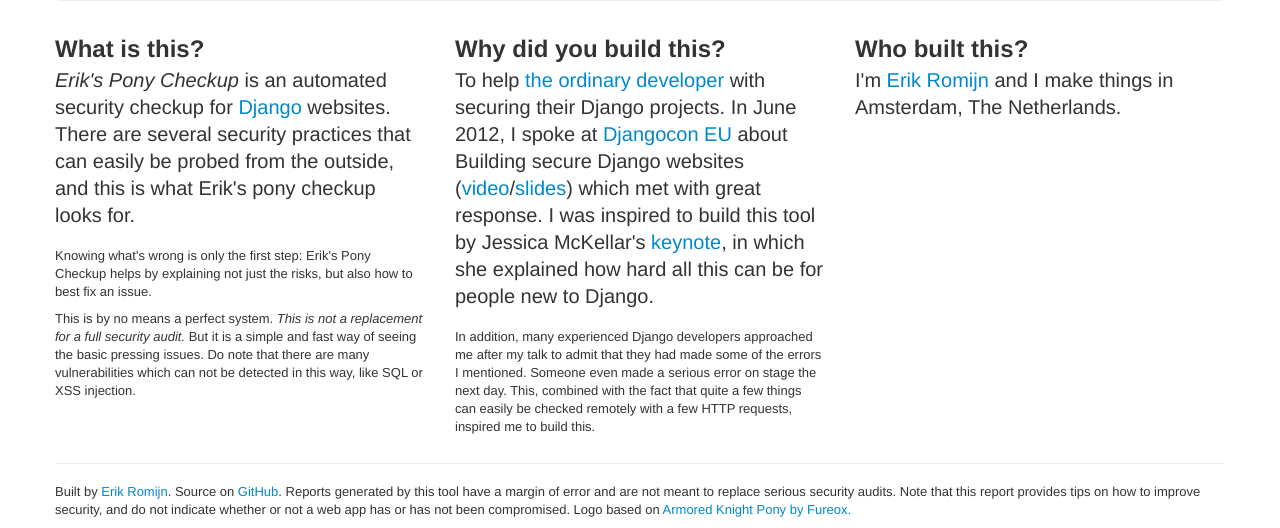
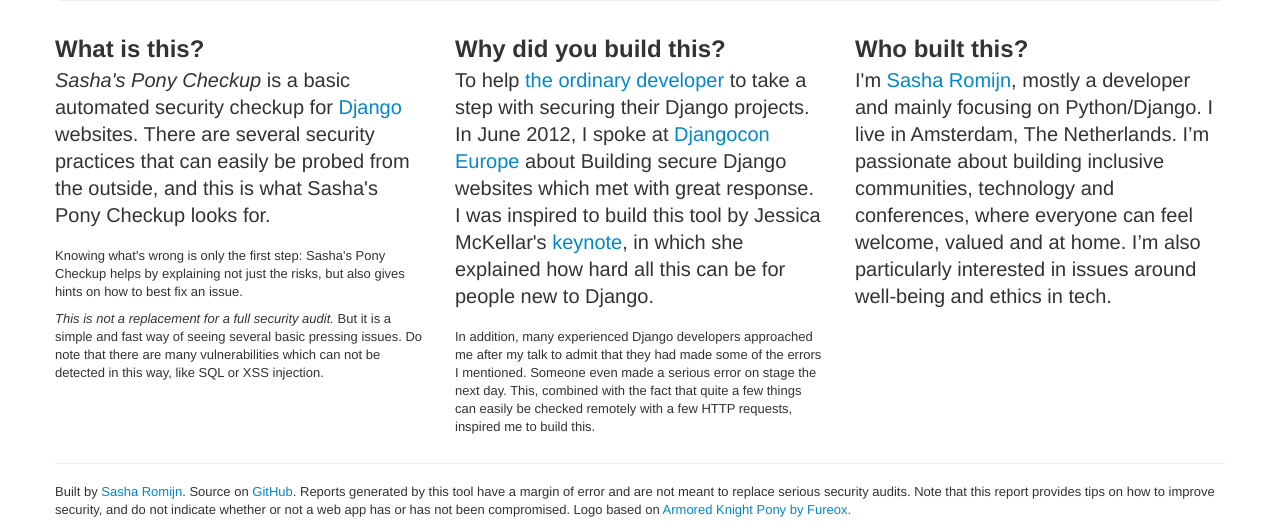
Before and after one commit to NazarMiroshnichenko/ponycheckup, a Django app: page / in a window 1280 px wide. Shown: the part 629-1157 px from the top of the page. Run offline with Django 3.2, Linux system fonts and the light colour scheme; parts of the project's set-up code (start-up, migrations or seed data) failed here and were passed over; some libraries are stand-ins or nearby versions.

Commit message:
Updated some branding.

```diff
--- a/ponycheckup/check/checker.py
+++ b/ponycheckup/check/checker.py
@@ -16,7 +16,7 @@
 class SecurityChecker(object):
     def run_check(self, url):
         self.session = requests.session()
-        self.session.headers = [('User-agent', "Erik's pony checkup - http://ponycheckup.com/")]
+        self.session.headers = [('User-agent', "Sasha's pony checkup - http://ponycheckup.com/")]
 
         try:
             homepage = self.session.get(url, timeout=7)
--- a/ponycheckup/check/templates/check/enter_url.html
+++ b/ponycheckup/check/templates/check/enter_url.html
@@ -22,22 +22,21 @@
 <div class="row">
     <div class="span4">
         <h2>What is this?</h2>
-        <p class="lead"><em>Erik's Pony Checkup</em> is an automated security checkup for <a href="http://djangoproject.com">Django</a>
+        <p class="lead"><em>Sasha's Pony Checkup</em> is a basic automated security checkup for <a href="http://djangoproject.com">Django</a>
             websites. There are several security practices that can easily be probed from the outside, and this is what
-            Erik's pony checkup looks for.</p>
+            Sasha's Pony Checkup looks for.</p>
         <p>Knowing what's wrong is only the first step:
-            Erik's Pony Checkup helps by explaining not just the risks, but also how to best fix an issue.</p>
-        <p>This is by no means a perfect system. <em>This is not a replacement for a full security audit.</em> But it is a
-            simple and fast way of seeing the basic pressing issues. Do note that there are many vulnerabilities which
+            Sasha's Pony Checkup helps by explaining not just the risks, but also gives hints on how to best fix an issue.</p>
+        <p><em>This is not a replacement for a full security audit.</em> But it is a
+            simple and fast way of seeing several basic pressing issues. Do note that there are many vulnerabilities which
             can not be detected in this way, like SQL or XSS injection.</p>
     </div>
     <div class="span4">
         <h2>Why did you build this?</h2>
-        <p class="lead">To help <a href="http://www.erik.io/blog/2013/12/15/appeal-for-security-for-the-ordinary-developer/">the ordinary developer</a>
-            with securing their Django projects.
-            In June 2012, I spoke at <a href="http://2012.djangocon.eu">Djangocon EU</a>
+        <p class="lead">To help <a href="http://www.mxsasha.eu/blog/2013/12/15/appeal-for-security-for-the-ordinary-developer/">the ordinary developer</a>
+            to take a step with securing their Django projects.
+            In June 2012, I spoke at <a href="http://2012.djangocon.eu">Djangocon Europe</a>
             about Building secure Django websites
-            (<a href="http://klewel.com/conferences/djangocon-2012/index.php?talkID=7">video</a>/<a href="https://speakerdeck.com/u/erik/p/building-secure-django-websites">slides</a>)
             which met with great response. I was inspired to build this tool by Jessica McKellar's
             <a href="http://klewel.com/conferences/djangocon-2012/index.php?talkID=35">keynote</a>, in which
             she explained how hard all this can be for people new to Django.</p>
@@ -47,7 +46,9 @@
     </div>
     <div class="span4">
         <h2>Who built this?</h2>
-        <p class="lead">I'm <a href="http://twitter.com/erikpub">Erik Romijn</a> and I make things in Amsterdam, The Netherlands.</p>
+        <p class="lead">I'm <a href="http://twitter.com/mxsash">Sasha Romijn</a>, mostly a developer and mainly focusing on Python/Django.
+            I live in Amsterdam, The Netherlands. I’m passionate about building inclusive communities, technology and conferences, where everyone
+            can feel welcome, valued and at home. I’m also particularly interested in issues around well-being and ethics in tech.</p>
     </div>
 </div>
 
--- a/ponycheckup/settings/base.py
+++ b/ponycheckup/settings/base.py
@@ -8,11 +8,11 @@
 TEMPLATE_DEBUG = False
 
 ADMINS = (
-    ('Erik Romijn', 'eromijn@solidlinks.nl'),
+    ('Sasha Romijn', 'github@mxsasha.eu'),
 )
 MANAGERS = ADMINS
 
-DEFAULT_FROM_EMAIL = "info@solidlinks.nl"
+DEFAULT_FROM_EMAIL = "github@mxsasha.eu"
 
 SITE_ID = 1
 
--- a/ponycheckup/templates/base.html
+++ b/ponycheckup/templates/base.html
@@ -3,7 +3,7 @@
 <html lang="en">
 <head>
     <meta charset="utf-8">
-    <title>Erik's pony checkup</title>
+    <title>Sasha's pony checkup</title>
     <meta name="viewport" content="width=device-width, initial-scale=1.0">
     <meta name="description" content="Give your Django website an automatic security checkup. If you have security issues, get useful tips on how to improve.">
 <meta name="d1dda1db90403cd6f18ccd4d76d832462411f034" content="546821ac1000f87012cfbf69d55e196e2629e324" />
@@ -31,7 +31,7 @@
 <div class="navbar navbar-fixed-top">
     <div class="navbar-inner">
         <div class="container">
-            <a class="brand" href="/">Erik's Pony Checkup</a>
+            <a class="brand" href="/">Sasha's Pony Checkup</a>
             <div class="nav-collapse">
                 <ul class="nav">
                     <li class="active"><a href="/">Home</a></li>
@@ -48,7 +48,7 @@
     <hr>
 
     <footer>
-        <p>Built by <a href="http://twitter.com/erikpub/">Erik Romijn</a>. Source on <a href="https://github.com/erikr/ponycheckup">GitHub</a>.
+        <p>Built by <a href="http://twitter.com/mxsash/">Sasha Romijn</a>. Source on <a href="https://github.com/mxsash/ponycheckup">GitHub</a>.
             Reports generated by this tool have a margin of error and are not meant to replace serious security audits.
             Note that this report provides tips on how to improve
             security, and do not indicate whether or not a web app has or has not been compromised.
```
Also changed, not shown: assets/logo.png.
